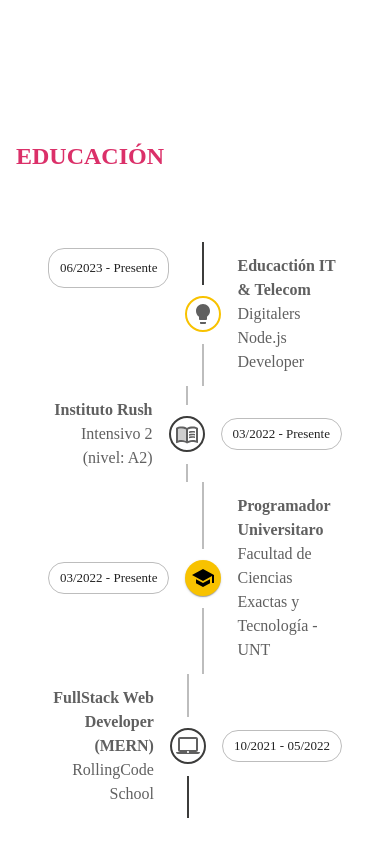
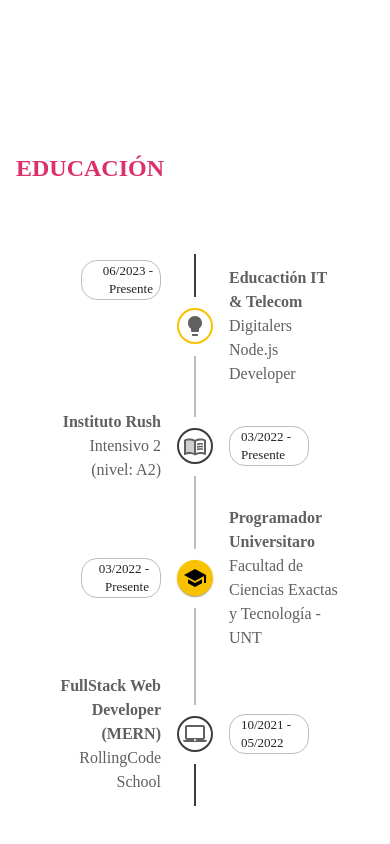
Before and after one commit to Walter-Daniel/portfolio2023, a React (Vite) app: page / in a window 390 px wide. Shown: the part 1594-2438 px from the top of the page. Built offline with nearby package versions, Linux system fonts and the light colour scheme; a web font is replaced by a local one.

Commit message:
segunda correción responsive de la sección educación

```diff
--- a/src/index.css
+++ b/src/index.css
@@ -92,23 +92,17 @@
   }
 } */
 
-.css-6od3lo-MuiChip-label {
-  overflow: hidden;
-  padding-left: 12px;
-  padding-right: 12px;
-  white-space: normal!important;
+
+.chip-time {
   width: 5rem;
+  height: 40px !important;
 }
 @media (min-width: 600px){
-  .css-6od3lo-MuiChip-label {
-    white-space: nowrap !important;
+  .chip-time {
     width: 8.2rem;
+    height: 40px !important;
   }
 }
-.chip-time {
-  height: 40px !important;
-}
-
 
 /******************************************************
                      PORTFOLIO
--- a/src/sections/Education.jsx
+++ b/src/sections/Education.jsx
@@ -42,8 +42,12 @@ export const Education = () => {
                 label="06/2023 - Presente"
                 variant="outlined"
                 sx={{
-                  whiteSpace:{xs:'pre-wrap', sm:'nowrap'}
+                  height: 'auto',
+                  '& .MuiChip-label': {
+                    display: 'block',
+                    whiteSpace: 'normal',}
                 }}
+                size="small"
                 className="chip-time"
 
               />
@@ -69,7 +73,14 @@ export const Education = () => {
               variant="body2"
               color="white"
             >
-              <Chip label="03/2022 - Presente" variant="outlined" />
+              <Chip label="03/2022 - Presente" variant="outlined"  sx={{
+                  height: 'auto',
+                  '& .MuiChip-label': {
+                    display: 'block',
+                    whiteSpace: 'normal',}
+                }}
+                className="chip-time"
+                />
             </TimelineOppositeContent>
             <TimelineSeparator>
               <TimelineConnector />
@@ -91,7 +102,14 @@ export const Education = () => {
               variant="body2"
               color="white"
             >
-              <Chip label="03/2022 - Presente" variant="outlined" />
+              <Chip label="03/2022 - Presente" variant="outlined"  sx={{
+                  height: 'auto',
+                  '& .MuiChip-label': {
+                    display: 'block',
+                    whiteSpace: 'normal',}
+                }}
+                className="chip-time"
+                />
             </TimelineOppositeContent>
             <TimelineSeparator>
               <TimelineConnector />
@@ -123,7 +141,14 @@ export const Education = () => {
               variant="body2"
               color="white"
             >
-              <Chip label="10/2021 - 05/2022" variant="outlined" />
+              <Chip label="10/2021 - 05/2022" variant="outlined"  sx={{
+                  height: 'auto',
+                  '& .MuiChip-label': {
+                    display: 'block',
+                    whiteSpace: 'normal',}
+                }}
+                className="chip-time"
+                />
             </TimelineOppositeContent>
             <TimelineSeparator>
               <TimelineConnector />
```
